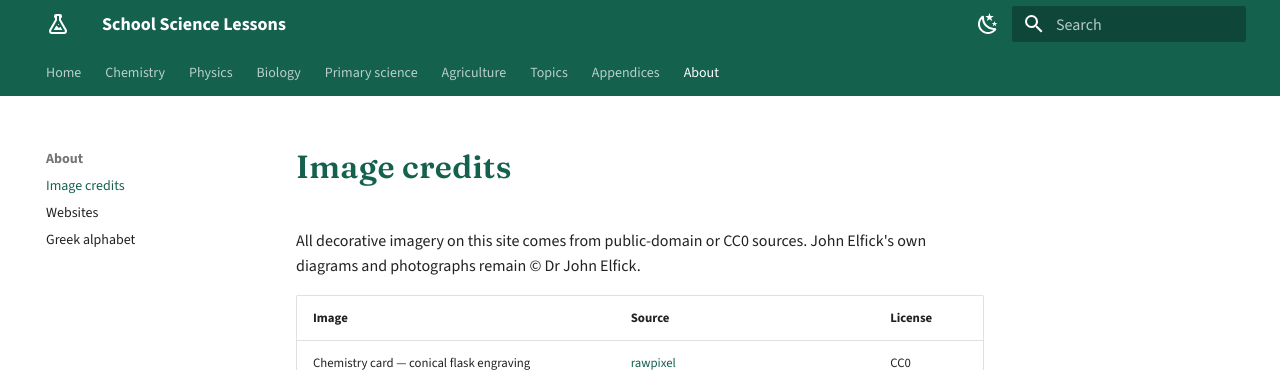
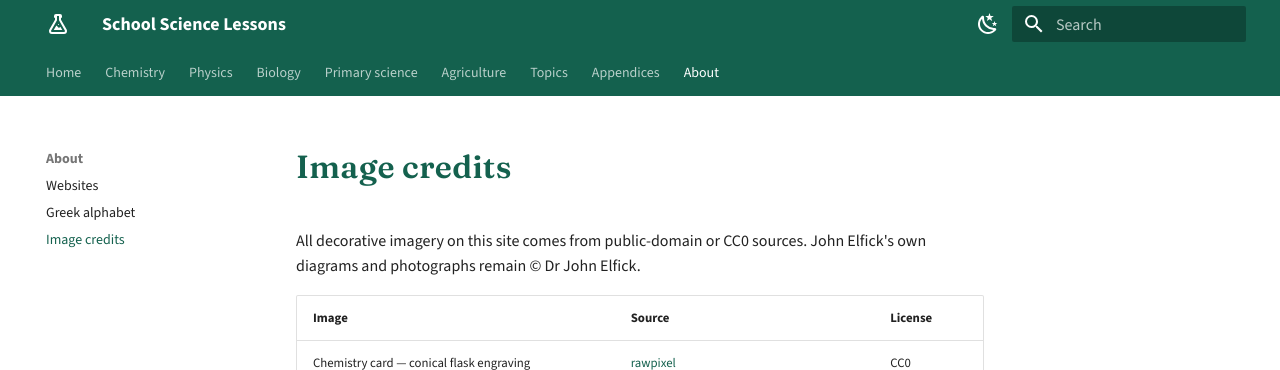
Before and after one commit to johnelfick/school-science-lessons-web, an MkDocs documentation site: the page built from docs/credits.md, in a window 1280 px wide. Shown: the top 370 px of the page. Built offline with MkDocs 1.6.1 and Material for MkDocs 9.7.7, drawn with Linux system fonts in a browser that asks for light colours.

Commit message:
Move Image credits to the end of the About section
Co-Authored-By: Claude Fable 5 <noreply@anthropic.com>

```diff
--- a/mkdocs.yml
+++ b/mkdocs.yml
@@ -287,6 +287,6 @@ nav:
     - "Alkaloids, Ibogaine to Zizyphine": appendices/appendixH.md
   # --- END GENERATED NAV ---
   - About:
-      - Image credits: credits.md
       - Websites: websites.md
       - Greek alphabet: GreekAlphabet.md
+      - Image credits: credits.md
```
